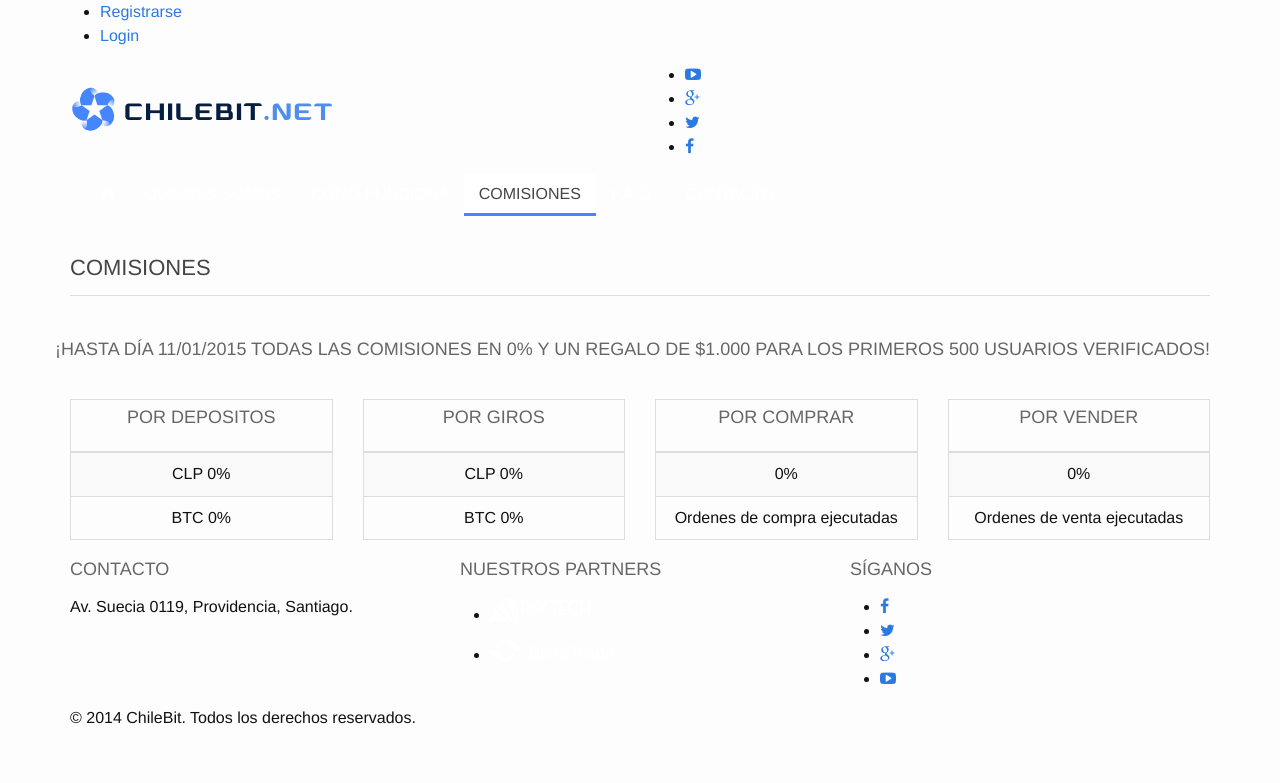
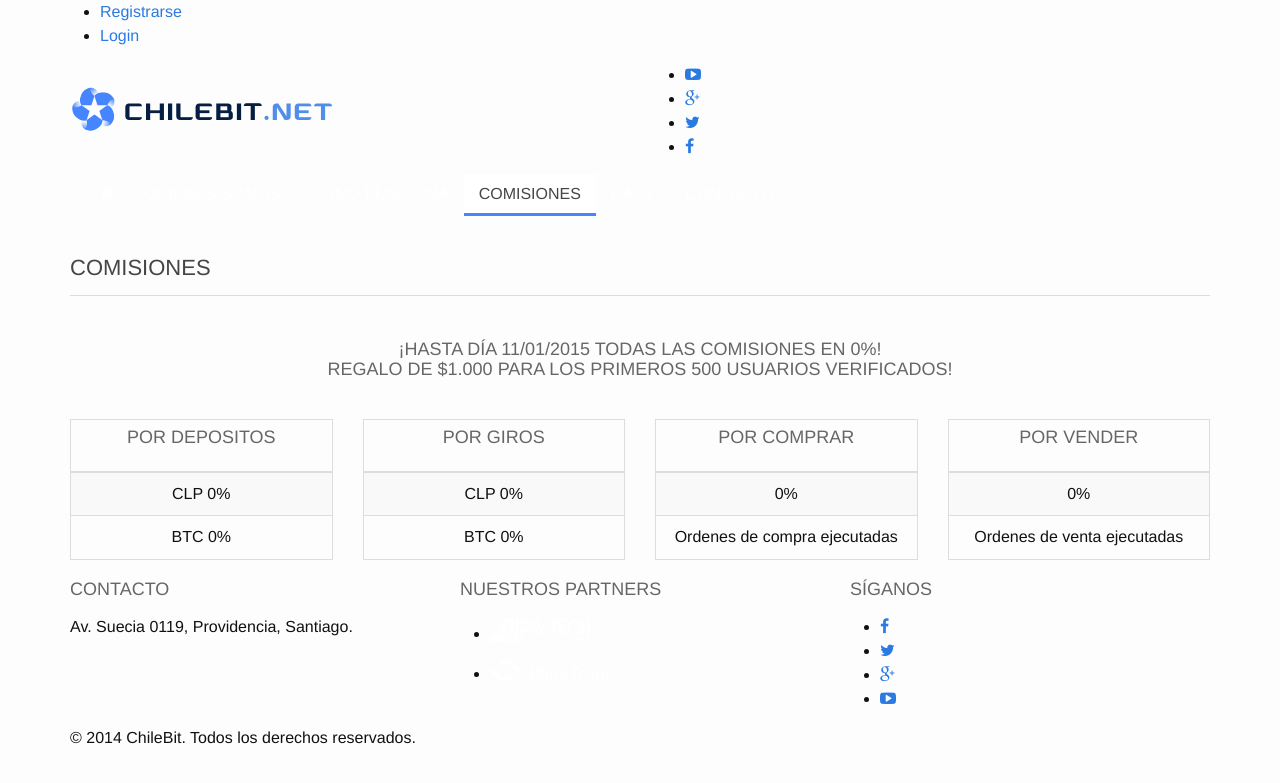
Before and after one commit to chilebit/site, a Jekyll site: the page built from comisiones.html, in a window 1280 px wide. Shown: the top 783 px of the page. Built offline with Jekyll 4.4.1, drawn with Linux system fonts in a browser that asks for light colours.

Commit message:
Fix fees

```diff
--- a/comisiones.html
+++ b/comisiones.html
@@ -9,7 +9,8 @@
 
 		<div class="row">
 			<br>
-			<h3 class="c-blue">¡Hasta día 11/01/2015 todas las comisiones en 0% y un regalo de $1.000 para los primeros 500 usuarios verificados!</h3>
+			<h3 class="c-blue" align="center">¡Hasta día 11/01/2015 todas las comisiones en 0%! <br>
+				Regalo de $1.000 para los primeros 500 usuarios verificados!</h3>
 			<br>
 			<div class="col-md-3 col-sm-6 mb50">
 				<table class="table table-striped table-hover table-bordered text-center">
```
